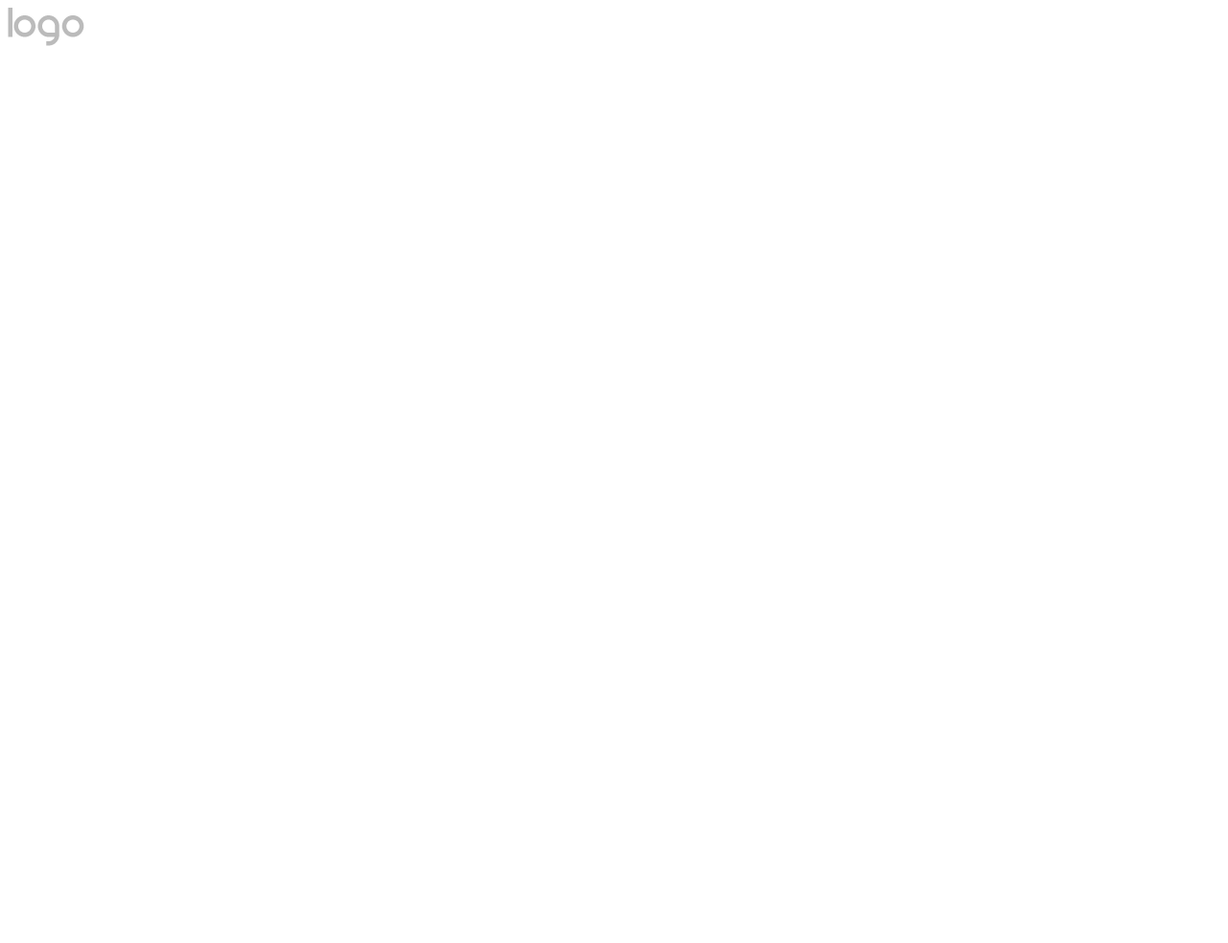
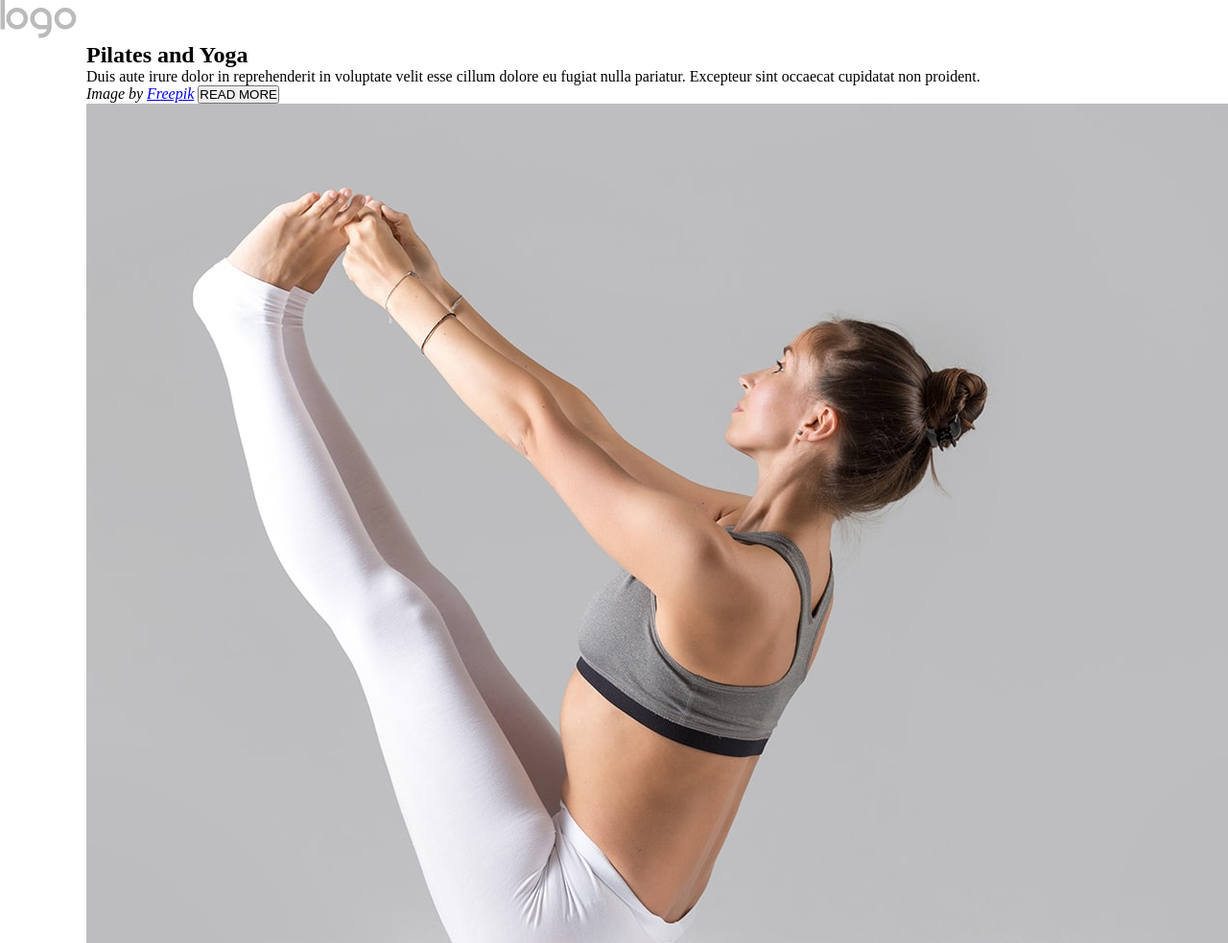
Before and after one commit to abukawsarsabbir/pilates, a plain HTML site: page index.html in a window 1280 px wide. Shown: the top 983 px of the page at 96% size. Before the commit the page ends 800 px from the top, so only its background shows below. Drawn offline with Linux system fonts and the light colour scheme.

Commit message:
write some copy

```diff
--- a/index.html
+++ b/index.html
@@ -10,6 +10,26 @@
     <header>
         <img src="img/default-logo.png" alt="default-logo.png">
     </header>
-
+    <section class="showcase">
+        <div class="container">
+            <div class="showcase__area">
+                <div class="showcase__content">
+                    <span class="border"></span>
+                    <h1>
+                        Pilates
+                        and Yoga
+                    </h1>
+                    <p>
+                        Duis aute irure dolor in reprehenderit in voluptate velit esse cillum dolore eu fugiat nulla pariatur. Excepteur sint occaecat cupidatat non proident.
+                    </p>
+                    <em>Image by <a href="#">Freepik</a></em>
+                    <button>READ MORE</button>
+                </div>
+                <div class="showcase__image">
+                    <img src="img/r54545-min.jpg" alt="">
+                </div>
+            </div>
+        </div>
+    </section>
 </body>
 </html>
--- a/style.css
+++ b/style.css
@@ -0,0 +1,12 @@
+*,
+*::after,
+*::before {
+    padding: 0px;
+    margin: 0px;
+    box-sizing: border-box;
+}
+
+.container {
+    max-width: 1100px;
+    margin: 0 auto;
+}
```
